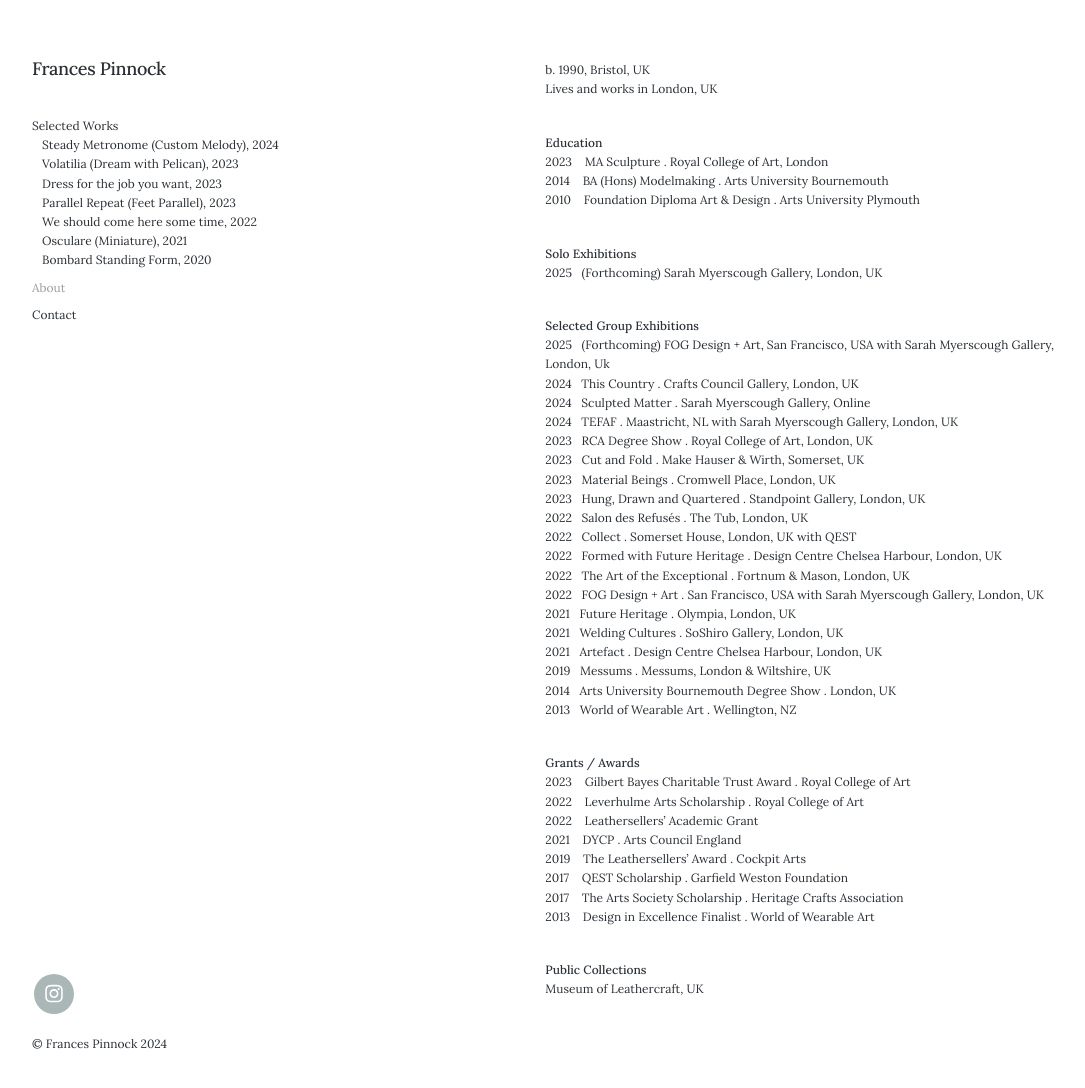
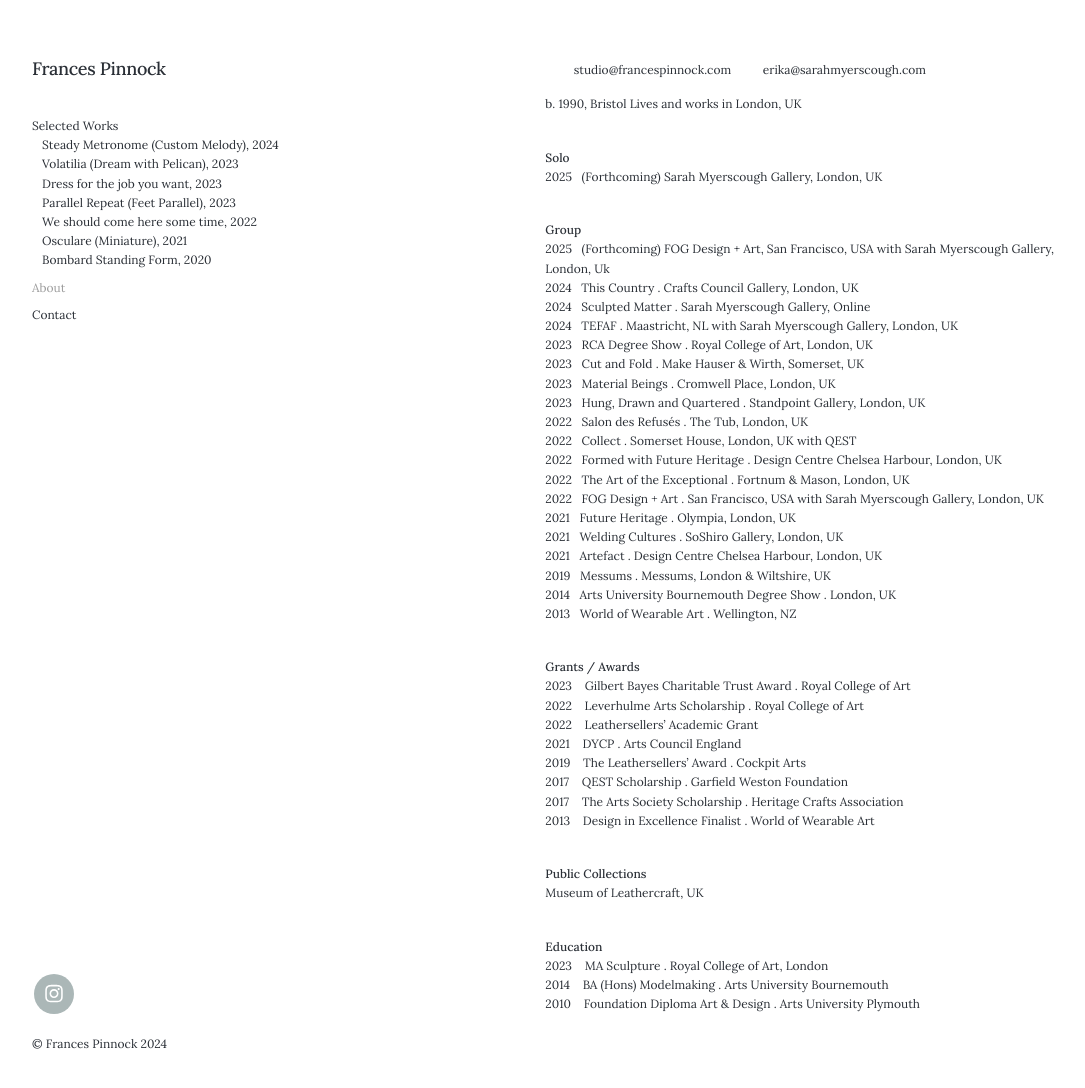
Before and after one commit to francespinnock/francespinnock.github.io, a Jekyll site: the page built from _pages/about.md, in a window 1280 px wide and 1093 px high. Shown: the top 1088 px of the window, without its empty margins (28-1113 px from the left). Built offline with Jekyll 4.4.1, drawn with Linux system fonts in a browser that asks for light colours; nearby versions of some CDN libraries; some web fonts are replaced.

Commit message:
Update about.md

```diff
--- a/_pages/about.md
+++ b/_pages/about.md
@@ -4,21 +4,19 @@ subtitle:
 description: About Frances Pinnock
 ---
 
-b. 1990, Bristol, UK
+&nbsp;&nbsp;&nbsp;&nbsp;&nbsp;&nbsp;&nbsp;&nbsp;&nbsp;studio@francespinnock.com
+&nbsp;&nbsp;&nbsp;&nbsp;&nbsp;&nbsp;&nbsp;&nbsp;&nbsp;erika@sarahmyerscough.com
+<br />
+
+b. 1990, Bristol
 Lives and works in London, UK
 <br />
 
-**Education**
-2023&nbsp;&nbsp;&nbsp; MA Sculpture . Royal College of Art, London
-2014&nbsp;&nbsp;&nbsp; BA (Hons) Modelmaking . Arts University Bournemouth
-2010&nbsp;&nbsp;&nbsp; Foundation Diploma Art & Design . Arts University Plymouth
-<br />
-
-**Solo Exhibitions**
+**Solo**
 2025&nbsp;&nbsp;&nbsp;(Forthcoming) Sarah Myerscough Gallery, London, UK
 <br />
 
-**Selected Group Exhibitions**
+**Group**
 2025&nbsp;&nbsp;&nbsp;(Forthcoming) FOG Design + Art, San Francisco, USA with Sarah Myerscough Gallery, London, Uk
 2024&nbsp;&nbsp;&nbsp;This Country . Crafts Council Gallery, London, UK
 2024&nbsp;&nbsp;&nbsp;Sculpted Matter . Sarah Myerscough Gallery, Online
@@ -54,3 +52,9 @@ Lives and works in London, UK
 **Public Collections**
 Museum of Leathercraft, UK
 <br />
+
+**Education**
+2023&nbsp;&nbsp;&nbsp; MA Sculpture . Royal College of Art, London
+2014&nbsp;&nbsp;&nbsp; BA (Hons) Modelmaking . Arts University Bournemouth
+2010&nbsp;&nbsp;&nbsp; Foundation Diploma Art & Design . Arts University Plymouth
+<br />
```
